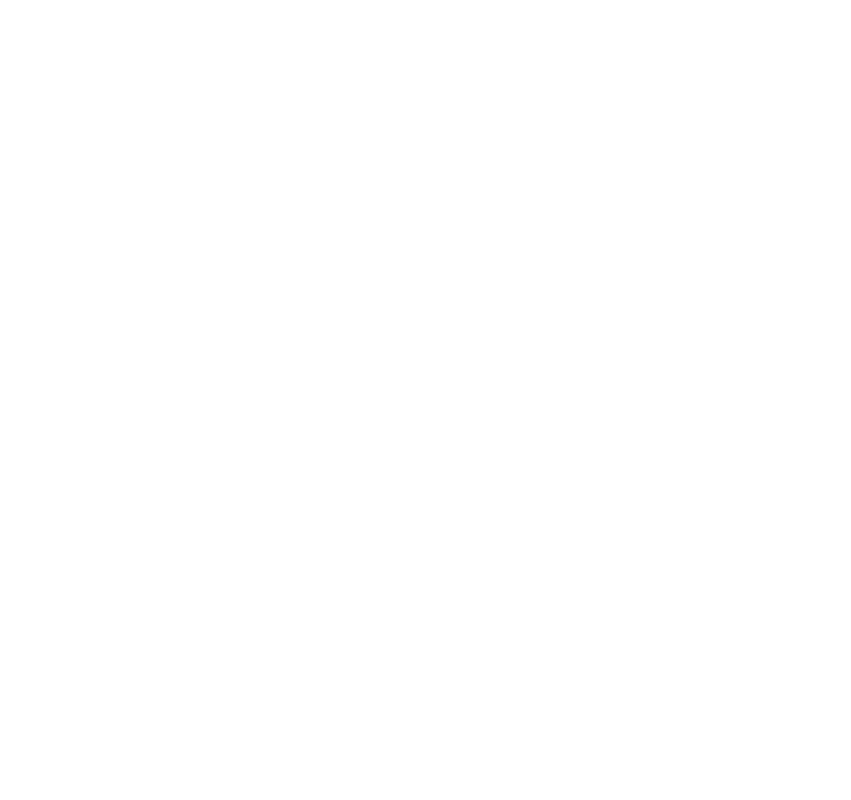
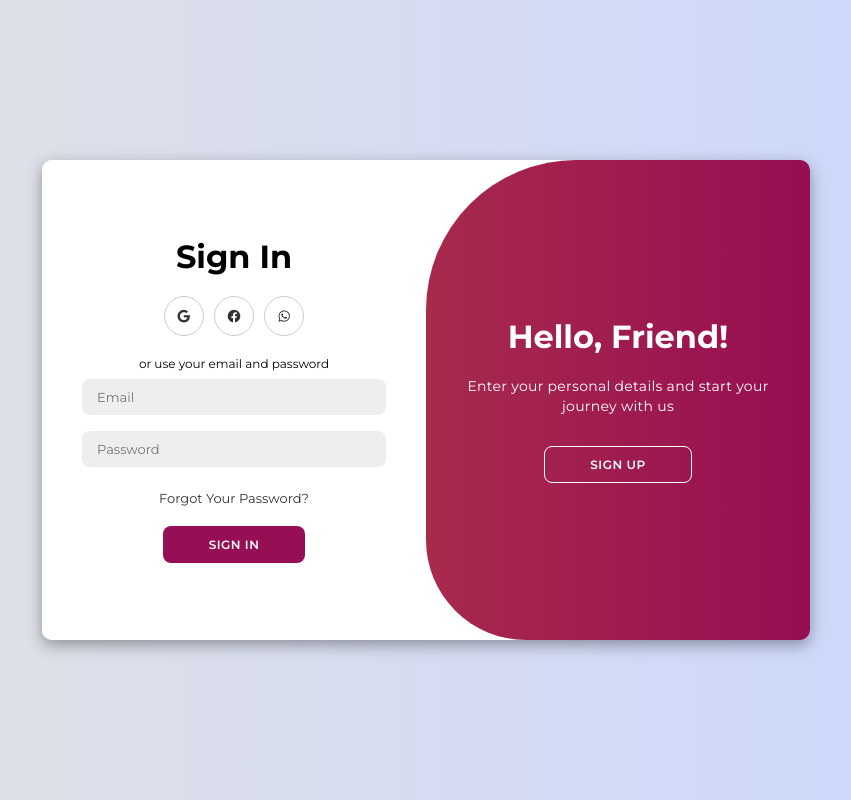
Before and after one commit to Jesuszruelas/ProyectoWeb_COData, a plain HTML site: page COData/app/componentes/login/login.html in a window 1280 px wide. Shown: the whole page, without its empty margins (214-1065 px from the left). Drawn offline with Linux system fonts and the light colour scheme.

Commit message:
hice el login y el registro

```diff
--- a/COData/app/componentes/login/login.css
+++ b/COData/app/componentes/login/login.css
@@ -0,0 +1,221 @@
+@import url('https://fonts.googleapis.com/css2?family=Montserrat:wght@300;400;500;600;700&display=swap');
+
+* {
+  margin: 0;
+  padding: 0;
+  box-sizing: border-box;
+  font-family: 'Montserrat', sans-serif;
+}
+
+body {
+  background: linear-gradient(to right, #e2e2e2, #c9d6ff);
+  display: flex;
+  align-items: center;
+  justify-content: center;
+  height: 100vh;
+}
+
+.container {
+  background-color: #fff;
+  border-radius: 10px;
+  box-shadow: 0 5px 15px rgba(0, 0, 0, 0.35);
+  position: relative;
+  overflow: hidden;
+  width: 768px;
+  max-width: 100%;
+  min-height: 480px;
+  transition: all 0.6s ease-in-out;
+}
+
+.container p {
+  font-size: 14px;
+  line-height: 20px;
+  letter-spacing: 0.3px;
+  margin: 20px 0;
+}
+
+.container span {
+  font-size: 12px;
+}
+
+.container a {
+  color: #333;
+  font-size: 13px;
+  text-decoration: none;
+  margin: 15px 0 10px;
+}
+
+.container button {
+  background-color: #960e53;
+  color: #fff;
+  font-size: 12px;
+  padding: 10px 45px;
+  border: 1px solid transparent;
+  border-radius: 8px;
+  font-weight: 600;
+  letter-spacing: 0.5px;
+  text-transform: uppercase;
+  margin-top: 10px;
+  cursor: pointer;
+  transition: all 0.3s ease;
+}
+
+.container button:hover {
+  background-color: #b94645;
+}
+
+.container button.hidden {
+  background-color: transparent;
+  border-color: #fff;
+}
+
+.container form {
+  background-color: #fff;
+  display: flex;
+  align-items: center;
+  justify-content: center;
+  flex-direction: column;
+  padding: 0 40px;
+  height: 100%;
+  text-align: center;
+}
+
+.container input {
+  background-color: #eee;
+  border: none;
+  margin: 8px 0;
+  padding: 10px 15px;
+  font-size: 13px;
+  border-radius: 8px;
+  width: 100%;
+  outline: none;
+}
+
+.form-container {
+  position: absolute;
+  top: 0;
+  height: 100%;
+  transition: all 0.6s ease-in-out;
+}
+
+.sign-in {
+  left: 0;
+  width: 50%;
+  z-index: 2;
+}
+
+.container.active .sign-in {
+  transform: translateX(100%);
+}
+
+.sign-up {
+  left: 0;
+  width: 50%;
+  opacity: 0;
+  z-index: 1;
+}
+
+.container.active .sign-up {
+  transform: translateX(100%);
+  opacity: 1;
+  z-index: 5;
+  animation: move 0.6s;
+}
+
+@keyframes move {
+  0%, 49.99% {
+    opacity: 0;
+    z-index: 1;
+  }
+  50%, 100% {
+    opacity: 1;
+    z-index: 5;
+  }
+}
+
+.social-icons {
+  margin: 20px 0;
+}
+
+.social-icons a {
+  border: 1px solid #ccc;
+  border-radius: 50%;
+  display: inline-flex;
+  justify-content: center;
+  align-items: center;
+  margin: 0 3px;
+  width: 40px;
+  height: 40px;
+  color: #333;
+  transition: all 0.3s ease;
+}
+
+.social-icons a:hover {
+  background-color: #960e53;
+  color: #fff;
+  border-color: #960e53;
+}
+
+.toggle-container {
+  position: absolute;
+  top: 0;
+  left: 50%;
+  width: 50%;
+  height: 100%;
+  overflow: hidden;
+  transition: all 0.6s ease-in-out;
+  border-radius: 150px 0 0 100px;
+  z-index: 1000;
+}
+
+.container.active .toggle-container {
+  transform: translateX(-100%);
+  border-radius: 0 150px 100px 0;
+}
+
+.toggle {
+  background: linear-gradient(to right, #b94645, #960e53);
+  color: #fff;
+  position: relative;
+  left: -100%;
+  height: 100%;
+  width: 200%;
+  transform: translateX(0);
+  transition: all 0.6s ease-in-out;
+}
+
+.container.active .toggle {
+  transform: translateX(50%);
+}
+
+.toggle-panel {
+  position: absolute;
+  width: 50%;
+  height: 100%;
+  display: flex;
+  align-items: center;
+  justify-content: center;
+  flex-direction: column;
+  padding: 0 30px;
+  text-align: center;
+  top: 0;
+  transform: translateX(0);
+  transition: all 0.6s ease-in-out;
+}
+
+.toggle-left {
+  transform: translateX(-200%);
+}
+
+.container.active .toggle-left {
+  transform: translateX(0);
+}
+
+.toggle-right {
+  right: 0;
+  transform: translateX(0);
+}
+
+.container.active .toggle-right {
+  transform: translateX(200%);
+}
--- a/COData/app/componentes/login/login.html
+++ b/COData/app/componentes/login/login.html
@@ -1,11 +1,65 @@
 <!DOCTYPE html>
 <html lang="en">
 <head>
-    <meta charset="UTF-8">
-    <meta name="viewport" content="width=device-width, initial-scale=1.0">
-    <title>Document</title>
+  <meta charset="UTF-8">
+  <meta name="viewport" content="width=device-width, initial-scale=1.0">
+  <title>Login / Signup Form</title>
+  <link rel="stylesheet" href="https://cdnjs.cloudflare.com/ajax/libs/font-awesome/6.4.2/css/all.min.css">
+  <link rel="stylesheet" href="login.css">
 </head>
 <body>
+  <div class="container" id="container">
+    <!-- Sign Up Form -->
+    <div class="form-container sign-up">
+      <form>
+        <h1>Create Account</h1>
+        <div class="social-icons">
+          <a href="#" class="icon"><i class="fa-brands fa-google"></i></a>
+          <a href="#" class="icon"><i class="fa-brands fa-facebook"></i></a>
+          <a href="#" class="icon"><i class="fa-brands fa-whatsapp"></i></a>
+        </div>
+        <span>or use your email to register</span>
+        <input type="text" placeholder="Name">
+        <input type="email" placeholder="Email">
+        <input type="password" placeholder="Password">
+        <button>Sign Up</button>
+      </form>
+    </div>
 
+    <!-- Sign In Form -->
+    <div class="form-container sign-in">
+      <form>
+        <h1>Sign In</h1>
+        <div class="social-icons">
+          <a href="#" class="icon"><i class="fa-brands fa-google"></i></a>
+          <a href="#" class="icon"><i class="fa-brands fa-facebook"></i></a>
+          <a href="#" class="icon"><i class="fa-brands fa-whatsapp"></i></a>
+        </div>
+        <span>or use your email and password</span>
+        <input type="email" placeholder="Email">
+        <input type="password" placeholder="Password">
+        <a href="#">Forgot Your Password?</a>
+        <button>Sign In</button>
+      </form>
+    </div>
+
+    <!-- Toggle Panels -->
+    <div class="toggle-container">
+      <div class="toggle">
+        <div class="toggle-panel toggle-left">
+          <h1>Welcome Back!</h1>
+          <p>To keep connected with us please login with your personal info</p>
+          <button class="hidden" id="login">Sign In</button>
+        </div>
+        <div class="toggle-panel toggle-right">
+          <h1>Hello, Friend!</h1>
+          <p>Enter your personal details and start your journey with us</p>
+          <button class="hidden" id="register">Sign Up</button>
+        </div>
+      </div>
+    </div>
+  </div>
+
+  <script src="login.js"></script>
 </body>
 </html>
--- /dev/null
+++ b/COData/app/componentes/login/login.js
@@ -0,0 +1,11 @@
+const container = document.getElementById('container');
+const registerBtn = document.getElementById('register');
+const loginBtn = document.getElementById('login');
+
+registerBtn.addEventListener('click', () => {
+  container.classList.add('active');
+});
+
+loginBtn.addEventListener('click', () => {
+  container.classList.remove('active');
+});
```
